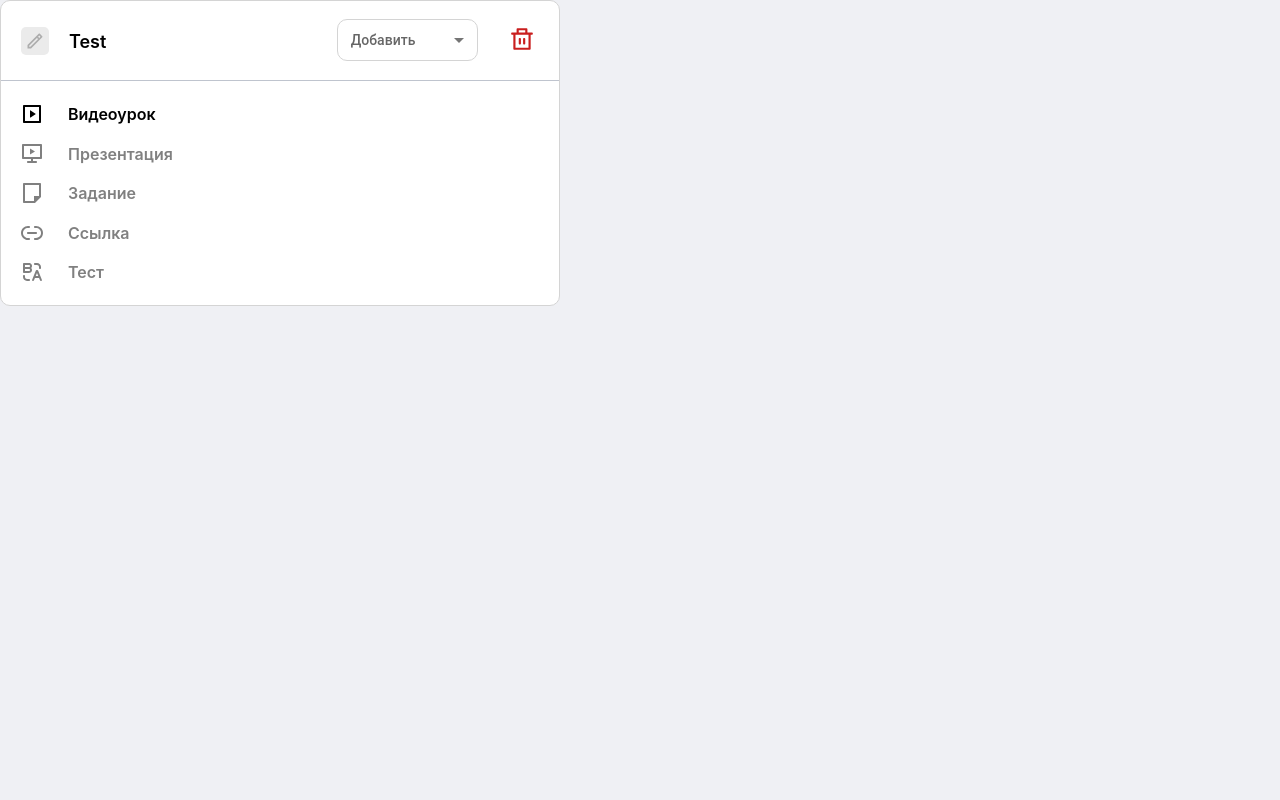
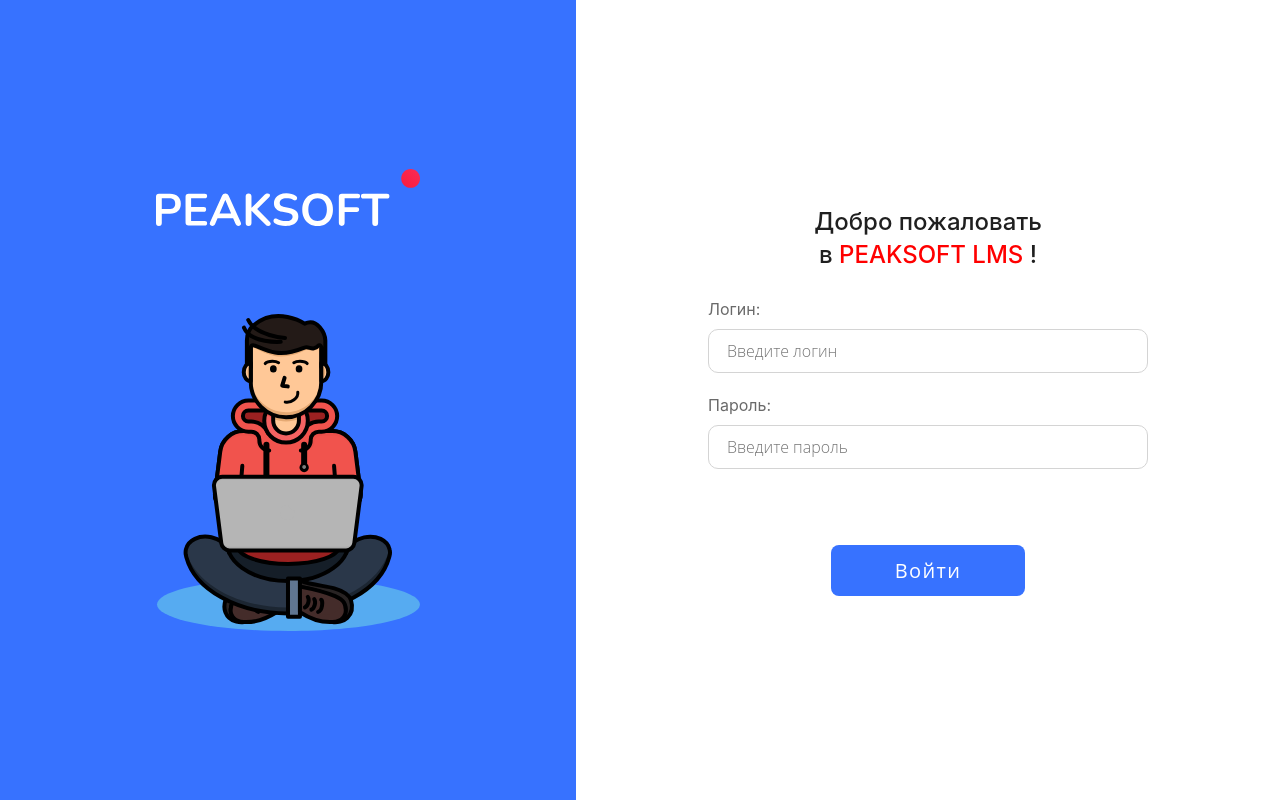
Before and after one commit to peaksoft-school/peaksoft-lms-a-web, a React (Create React App) app: page /login in a window 1280 px wide. Built offline with nearby package versions, Linux system fonts and the light colour scheme.

Commit message:
fix problems

```diff
--- a/src/App.jsx
+++ b/src/App.jsx
@@ -1,15 +1,10 @@
-import { LessonCard } from './components/UI/lessonCard/LessonCard'
 import { Notification } from './components/UI/notification/Notification'
 import { AppRoutes } from './routes/AppRoutes'
 
 function App() {
-   const video = {
-      name: 'a',
-   }
    return (
       <>
-         {/* <AppRoutes /> */}
-         <LessonCard video={video} title="Test" />
+         <AppRoutes />
          <Notification />
       </>
    )
--- a/src/layout/header/Header.jsx
+++ b/src/layout/header/Header.jsx
@@ -43,21 +43,27 @@ export const Header = () => {
          break
       case 'INSTRUCTOR':
          content = (
+            <Container>
                <StyledProfile>
                   <ProfileIcon />
                   <p>Инструктор</p>
                   <LogoutButton logoutHandler={logoutHandler} />
                </StyledProfile>
+               <Rectangle />
+            </Container>
          )
          break
       case 'STUDENT':
          content = (
+            <Container>
                <StyledProfile>
                   <BellIcon />
                   <ProfileIcon />
                   <p>Student</p>
                   <LogoutButton logoutHandler={logoutHandler} />
                </StyledProfile>
+               <Rectangle />
+            </Container>
          )
          break
       default:
```
Lines whose indentation alone changed are shown as unchanged.
